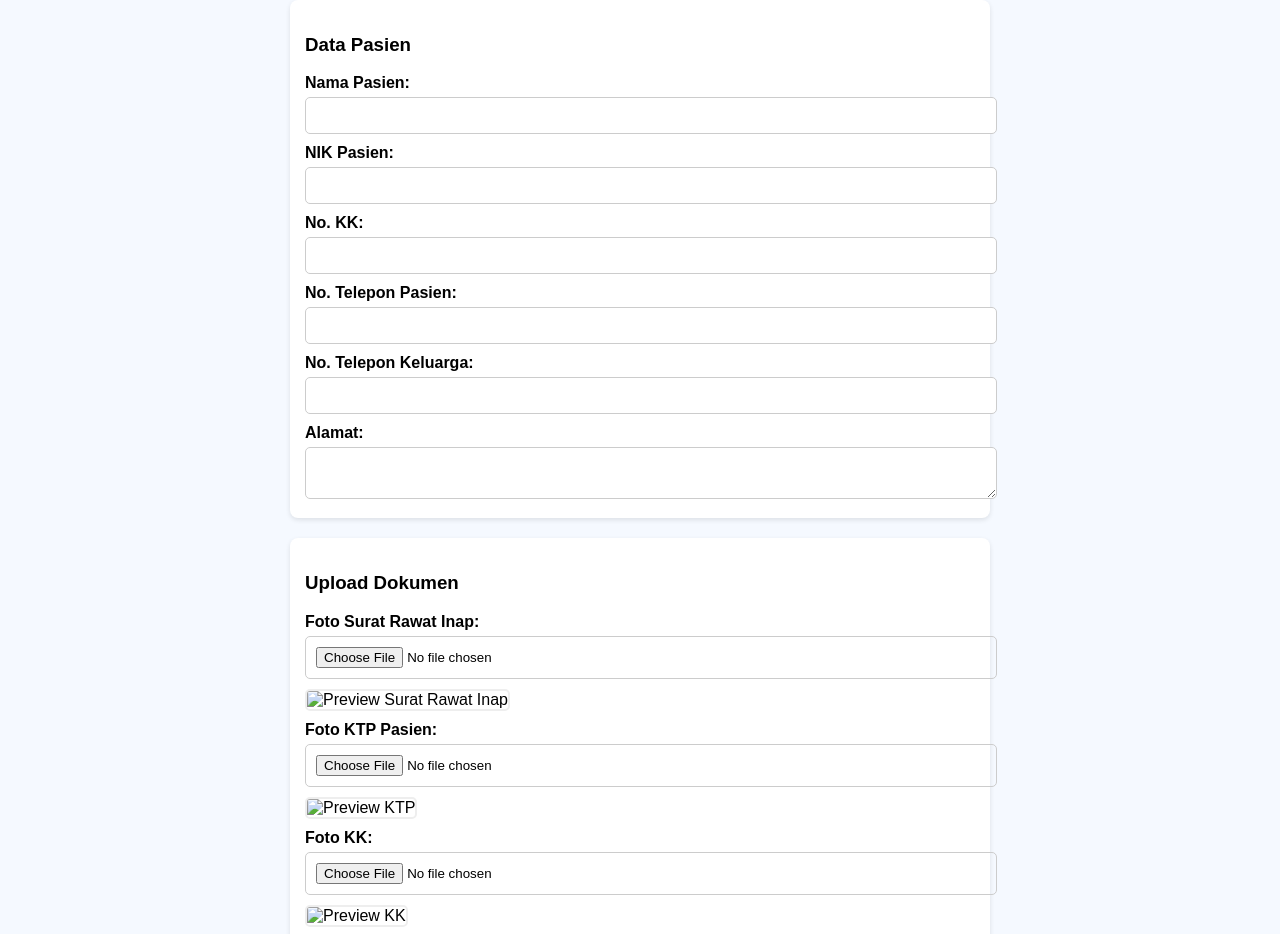
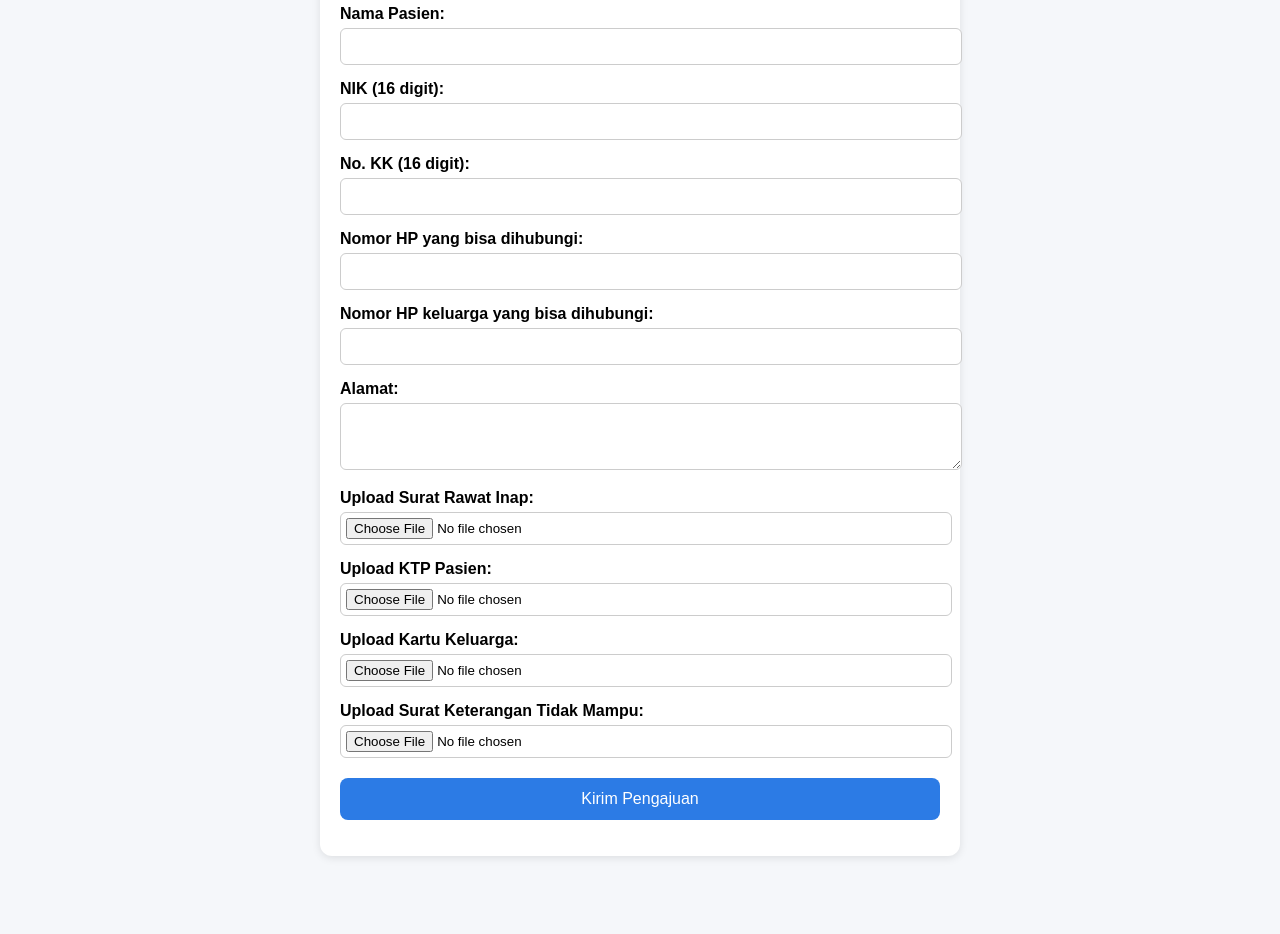
Before and after one commit to smkn2lebong/urc, a plain HTML site: page index.html in a window 1280 px wide. Shown: the part 103-1037 px from the top of the page. After the commit the page ends 979 px from the top, so only its background shows below. Drawn offline with Linux system fonts and the light colour scheme.

Commit message:
Update index.html

```diff
--- a/index.html
+++ b/index.html
@@ -1,122 +1,124 @@
-<!doctype html>
+<!DOCTYPE html>
 <html lang="id">
 <head>
-  <meta charset="utf-8" />
-  <meta name="viewport" content="width=device-width,initial-scale=1" />
-  <title>Form Pengajuan BPJS</title>
+  <meta charset="UTF-8">
+  <title>Form Pengajuan BPJS URC Bengkulu</title>
   <style>
-    body { font-family: Arial, sans-serif; background: #f5f9ff; margin: 0; padding: 0; }
-    h2 { text-align: center; padding: 20px; background: #0066cc; color: white; margin: 0; }
-    .container { max-width: 700px; margin: 20px auto; padding: 15px; }
-    .card { background: white; padding: 15px; border-radius: 8px; box-shadow: 0 2px 5px rgba(0,0,0,0.1); margin-bottom: 20px; }
-    label { font-weight: bold; display: block; margin-top: 10px; }
-    input, textarea { width: 100%; padding: 10px; margin-top: 5px; border: 1px solid #ccc; border-radius: 5px; }
-    button { width: 100%; padding: 15px; background: #28a745; color: white; border: none; border-radius: 8px; font-size: 16px; cursor: pointer; }
-    button:hover { background: #218838; }
-    img { max-width: 100%; margin-top: 10px; border: 2px solid #eee; border-radius: 5px; }
-    #status { margin-top: 15px; font-weight: bold; text-align: center; }
+    body {
+      font-family: Arial, sans-serif;
+      background: #f5f7fa;
+      margin: 0;
+      padding: 20px;
+    }
+    .container {
+      max-width: 600px;
+      margin: auto;
+      background: #fff;
+      padding: 20px;
+      border-radius: 12px;
+      box-shadow: 0 2px 8px rgba(0,0,0,0.1);
+    }
+    h2 {
+      text-align: center;
+      color: #333;
+    }
+    label {
+      font-weight: bold;
+      display: block;
+      margin-top: 15px;
+    }
+    input, textarea {
+      width: 100%;
+      padding: 10px;
+      margin-top: 5px;
+      border-radius: 6px;
+      border: 1px solid #ccc;
+    }
+    input[type="file"] {
+      padding: 5px;
+    }
+    button {
+      background: #2c7be5;
+      color: #fff;
+      border: none;
+      padding: 12px;
+      border-radius: 8px;
+      margin-top: 20px;
+      width: 100%;
+      font-size: 16px;
+      cursor: pointer;
+    }
+    button:hover {
+      background: #1a5fc1;
+    }
+    .preview {
+      margin-top: 10px;
+      max-height: 150px;
+    }
   </style>
 </head>
 <body>
-  <h2>Form Pengajuan Bantuan BPJS Rawat Inap</h2>
   <div class="container">
+    <h2>Form Pengajuan BPJS URC Bengkulu</h2>
     <form id="bpjsForm">
-      <div class="card">
-        <h3>Data Pasien</h3>
-        <label>Nama Pasien:<br/>
-          <input type="text" name="nama" required>
-        </label>
+      <label>Nama Pasien:</label>
+      <input type="text" name="nama" required>
 
-        <label>NIK Pasien:<br/>
-          <input type="text" name="nik" required>
-        </label>
+      <label>NIK (16 digit):</label>
+      <input type="text" name="nik" pattern="[0-9]{16}" maxlength="16"
+             oninput="this.value=this.value.replace(/[^0-9]/g,'')" required>
 
-        <label>No. KK:<br/>
-          <input type="text" name="kk" required>
-        </label>
+      <label>No. KK (16 digit):</label>
+      <input type="text" name="kk" pattern="[0-9]{16}" maxlength="16"
+             oninput="this.value=this.value.replace(/[^0-9]/g,'')" required>
 
-        <label>No. Telepon Pasien:<br/>
-          <input type="text" name="telp" required>
-        </label>
+      <label>Nomor HP yang bisa dihubungi:</label>
+      <input type="text" name="telp" pattern="[0-9]{10,13}" maxlength="13"
+             oninput="this.value=this.value.replace(/[^0-9]/g,'')" required>
 
-        <label>No. Telepon Keluarga:<br/>
-          <input type="text" name="telp_keluarga" required>
-        </label>
+      <label>Nomor HP keluarga yang bisa dihubungi:</label>
+      <input type="text" name="telp_keluarga" pattern="[0-9]{10,13}" maxlength="13"
+             oninput="this.value=this.value.replace(/[^0-9]/g,'')" required>
 
-        <label>Alamat:<br/>
-          <textarea name="alamat" required></textarea>
-        </label>
-      </div>
+      <label>Alamat:</label>
+      <textarea name="alamat" rows="3" required></textarea>
 
-      <div class="card">
-        <h3>Upload Dokumen</h3>
+      <label>Upload Surat Rawat Inap:</label>
+      <input type="file" name="surat_rawat_inap" accept="image/*,application/pdf" required>
 
-        <label>Foto Surat Rawat Inap:</label>
-        <input type="file" id="rawatInapInput" name="surat_rawat_inap" accept="image/*" capture="environment" required>
-        <img id="preview_rawat_inap" alt="Preview Surat Rawat Inap"/>
+      <label>Upload KTP Pasien:</label>
+      <input type="file" name="ktp" accept="image/*,application/pdf" required>
 
-        <label>Foto KTP Pasien:</label>
-        <input type="file" id="ktpInput" name="ktp" accept="image/*" capture="environment" required>
-        <img id="preview_ktp" alt="Preview KTP"/>
+      <label>Upload Kartu Keluarga:</label>
+      <input type="file" name="kk_dokumen" accept="image/*,application/pdf" required>
 
-        <label>Foto KK:</label>
-        <input type="file" id="kkInput" name="kk_dokumen" accept="image/*" capture="environment" required>
-        <img id="preview_kk" alt="Preview KK"/>
-
-        <label>Foto Surat Keterangan Tidak Mampu (SKTM):</label>
-        <input type="file" id="sktmInput" name="sktm" accept="image/*" capture="environment" required>
-        <img id="preview_sktm" alt="Preview SKTM"/>
-      </div>
+      <label>Upload Surat Keterangan Tidak Mampu:</label>
+      <input type="file" name="sktm" accept="image/*,application/pdf" required>
 
       <button type="submit">Kirim Pengajuan</button>
     </form>
-
     <p id="status"></p>
   </div>
 
   <script>
-    function setupPreview(inputId, previewId) {
-      const input = document.getElementById(inputId);
-      const preview = document.getElementById(previewId);
-      input.addEventListener("change", (e) => {
-        const file = e.target.files[0];
-        if (!file) return;
-        const reader = new FileReader();
-        reader.onload = () => {
-          preview.src = reader.result;
-        };
-        reader.readAsDataURL(file);
-      });
-    }
+    const scriptURL = "https://script.google.com/macros/s/AKfycbxulq_XBGF4VTfpe6L_sucs27s7mjvM1zPMgoyi4TJmmjB7MlOVnt2KVh_bjVKEkntX/exec"; // ganti dengan URL Web App
 
-    setupPreview("rawatInapInput", "preview_rawat_inap");
-    setupPreview("ktpInput", "preview_ktp");
-    setupPreview("kkInput", "preview_kk");
-    setupPreview("sktmInput", "preview_sktm");
+    const form = document.getElementById("bpjsForm");
+    const status = document.getElementById("status");
 
-    document.getElementById("bpjsForm").addEventListener("submit", async (e) => {
+    form.addEventListener("submit", e => {
       e.preventDefault();
-      const status = document.getElementById("status");
-      status.textContent = "Mengirim data...";
+      const formData = new FormData(form);
 
-      const formData = new FormData(e.target);
-
-      try {
-        // Ganti dengan URL Web App Google Apps Script milikmu
-        const response = await fetch("PASTE_WEB_APP_URL_HERE", {
-          method: "POST",
-          body: formData
+      fetch(scriptURL, { method: "POST", body: formData })
+        .then(response => response.text())
+        .then(text => {
+          status.innerHTML = "<span style='color:green'>Berhasil dikirim!</span>";
+          form.reset();
+        })
+        .catch(error => {
+          status.innerHTML = "<span style='color:red'>Gagal: " + error + "</span>";
         });
-        if (response.ok) {
-          status.textContent = "Pengajuan berhasil dikirim ✅";
-          e.target.reset();
-          document.querySelectorAll("img").forEach(img => img.src = "");
-        } else {
-          status.textContent = "Gagal mengirim data ❌";
-        }
-      } catch (err) {
-        status.textContent = "Error: " + err.message;
-      }
     });
   </script>
 </body>
```
